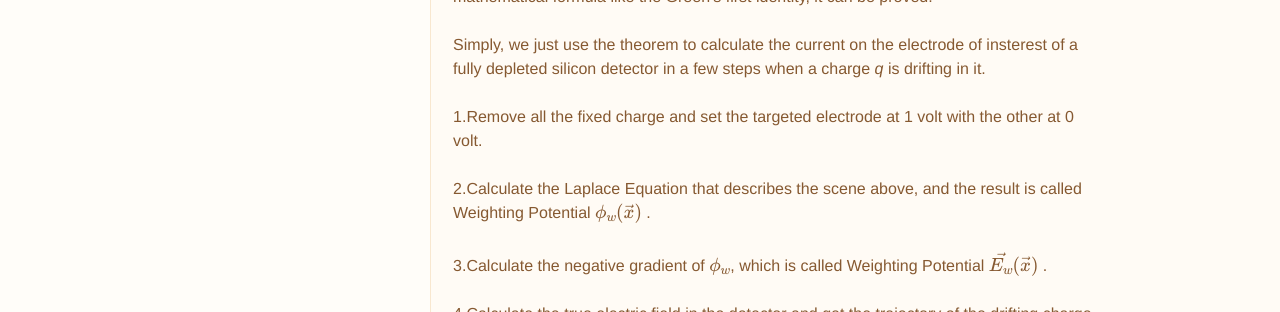
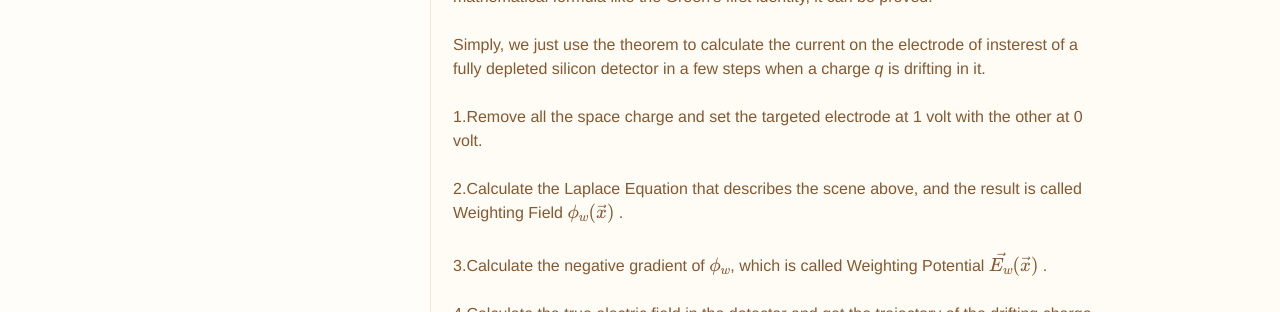
Before and after one commit to dt-np/xteam, a Jekyll site: the page built from _docs/203_pixel.md, in a window 1280 px wide. Shown: the part 671-983 px from the top of the page. Built offline with Jekyll 4.4.1, drawn with Linux system fonts in a browser that asks for light colours; formulas are drawn with MathJax 3.

Commit message:
Update 203_pixel.md

```diff
--- a/_docs/203_pixel.md
+++ b/_docs/203_pixel.md
@@ -19,9 +19,9 @@ use_math: true
 
   Simply, we just use the theorem to calculate the current on the electrode of insterest of a fully depleted silicon detector in a few steps when a charge *q* is drifting in it.
 
-  1.Remove all the fixed charge and set the targeted electrode at 1 volt with the other at 0 volt.
+  1.Remove all the space charge and set the targeted electrode at 1 volt with the other at 0 volt.
 
-  2.Calculate the Laplace Equation that describes the scene above, and the result is called Weighting Potential $$\phi_w(\vec{x})$$ .
+  2.Calculate the Laplace Equation that describes the scene above, and the result is called Weighting Field $$\phi_w(\vec{x})$$ .
 
   3.Calculate the negative gradient of $$\phi_w$$, which is called Weighting Potential $$\vec{E_w}(\vec{x})$$ .
 
```
